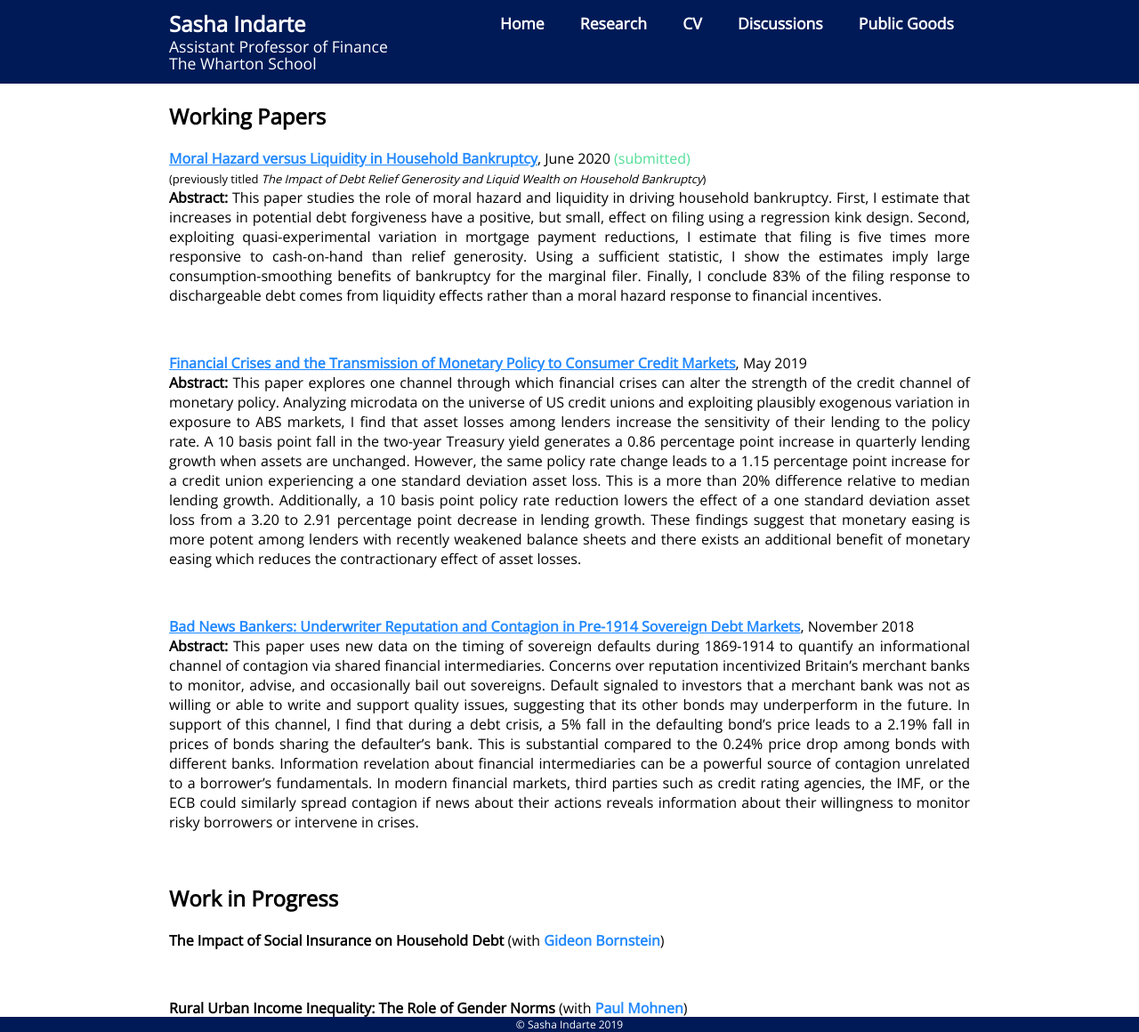
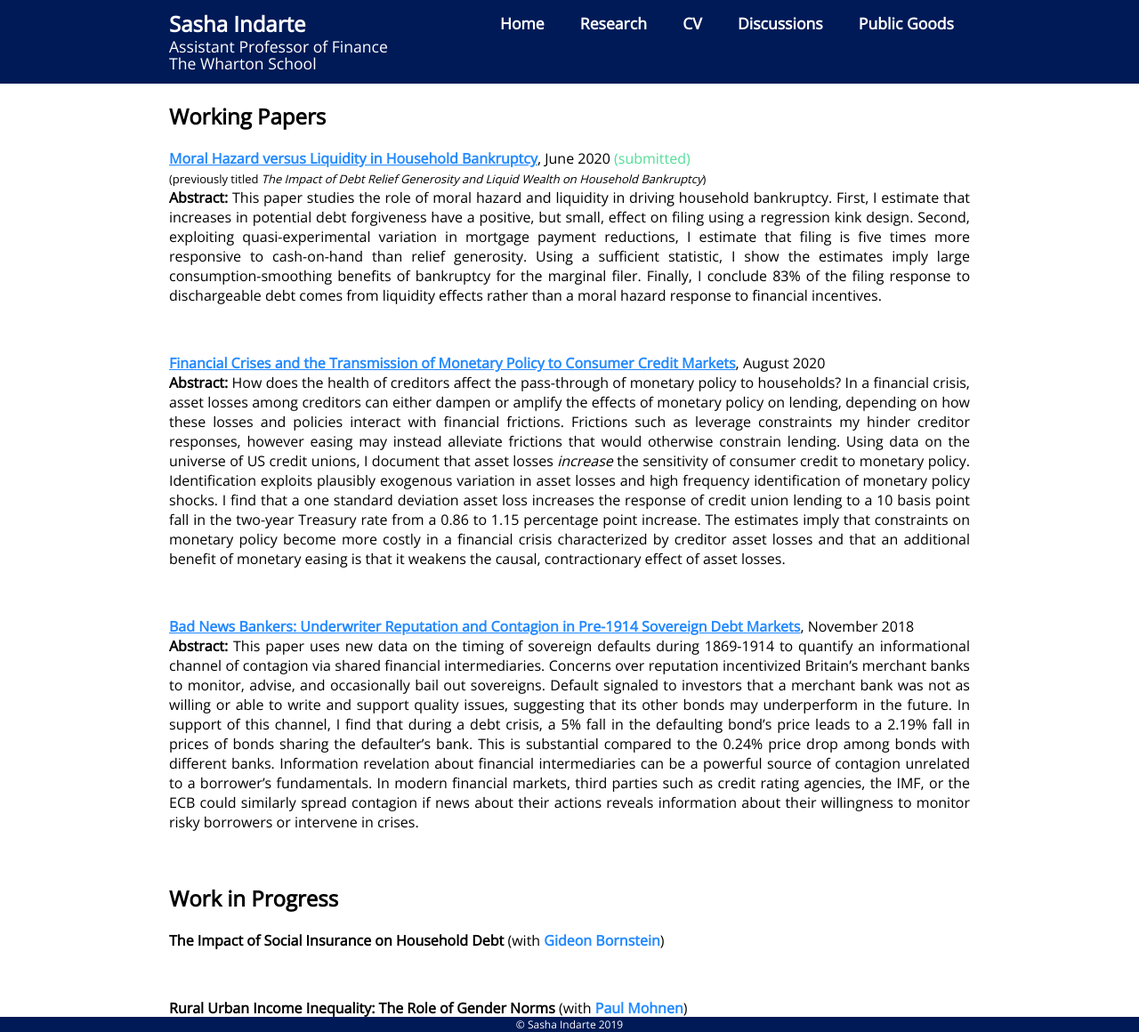
Before and after one commit to sashaindarte/sashaindarte.github.io, a Jekyll site: the page built from research/index.html, in a window 1280 px wide and 1160 px high. Shown: the whole window at 89% size. Built offline with Jekyll 4.4.1, drawn with Linux system fonts in a browser that asks for light colours.

Commit message:
updated CU abstract

```diff
--- a/research/index.html
+++ b/research/index.html
@@ -17,10 +17,11 @@ title: Sasha Indarte - Research
 
 		<br>
 
-		<p align="justify"> <a href = "/research/indarte_crises_monetary_policy.pdf">
-			<u><b>Financial Crises and the Transmission of Monetary Policy to Consumer Credit Markets</b></u></a>, May 2019
+		<p align="justify"> <a href = "/research/si_crises_monetary_policy.pdf">
+			<u><b>Financial Crises and the Transmission of Monetary Policy to Consumer Credit Markets</b></u></a>, August 2020
 			<br>
-			<b>Abstract:</b> This paper explores one channel through which financial crises can alter the strength of the credit channel of monetary policy. Analyzing microdata on the universe of US credit unions and exploiting plausibly exogenous variation in exposure to ABS markets, I find that asset losses among lenders increase the sensitivity of their lending to the policy rate. A 10 basis point fall in the two-year Treasury yield generates a 0.86 percentage point increase in quarterly lending growth when assets are unchanged. However, the same policy rate change leads to a 1.15 percentage point increase for a credit union experiencing a one standard deviation asset loss. This is a more than 20% difference relative to median lending growth. Additionally, a 10 basis point policy rate reduction lowers the effect of a one standard deviation asset loss from a 3.20 to 2.91 percentage point decrease in lending growth. These findings suggest that monetary easing is more potent among lenders with recently weakened balance sheets and there exists an additional benefit of monetary easing which reduces the contractionary effect of asset losses.
+			<b>Abstract:</b> How does the health of creditors affect the pass-through of monetary policy to households? In a financial crisis,
+	asset losses among creditors can either dampen or amplify the effects of monetary policy on lending, depending on how these losses and policies interact with financial frictions. Frictions such as leverage constraints my hinder creditor responses, however easing may instead alleviate frictions that would otherwise constrain lending. Using data on the universe of US credit unions, I document that asset losses <i>increase</i> the sensitivity of consumer credit to monetary policy. Identification exploits plausibly exogenous variation in asset losses and high frequency identification of monetary policy shocks. I find that a one standard deviation asset loss increases the response of credit union lending to a 10 basis point fall in the two-year Treasury rate from a 0.86 to 1.15 percentage point increase. The estimates imply that constraints on monetary policy become more costly in a financial crisis characterized by creditor asset losses and that an additional benefit of monetary easing is that it weakens the causal, contractionary effect of asset losses.
 		</p>
 
 		<br>
```
